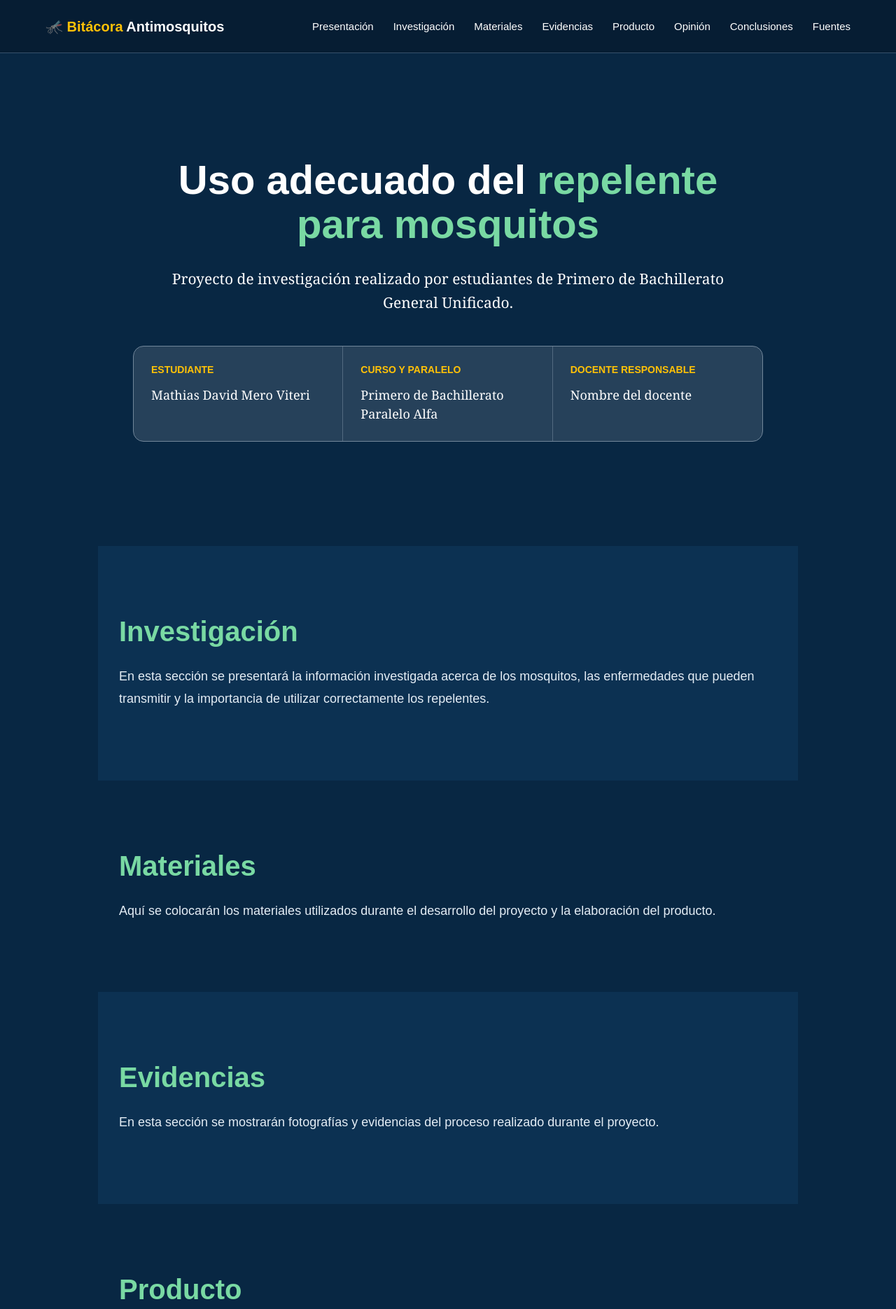
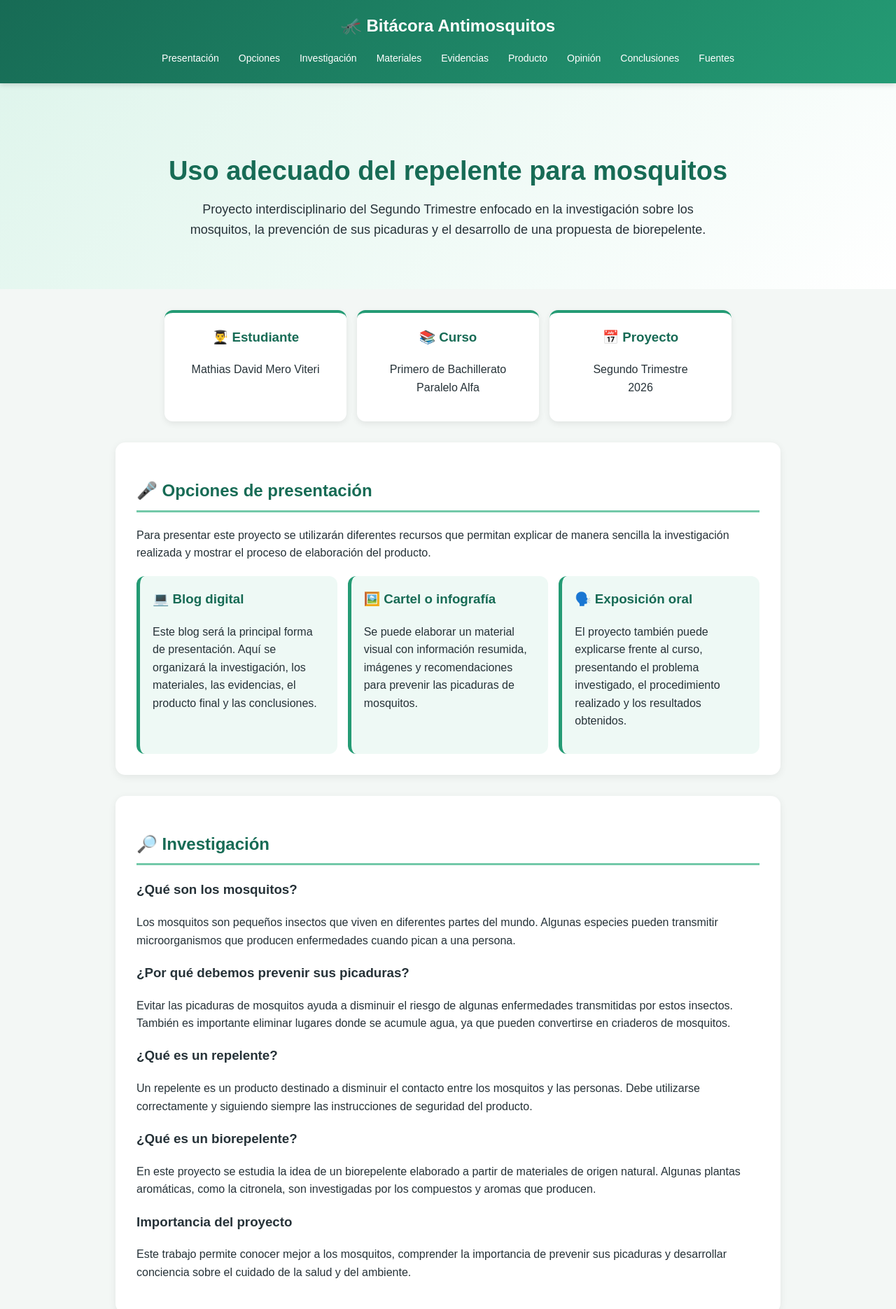
Before and after one commit to mathiasmero51-ux/mathiaspro321, a plain HTML site: page index.html in a window 1280 px wide. Shown: the top 1870 px of the page at 70% size. Drawn offline with Linux system fonts and the light colour scheme.

Commit message:
Update index.html

```diff
--- a/index.html
+++ b/index.html
@@ -4,289 +4,269 @@
   <meta charset="UTF-8">
   <meta name="viewport" content="width=device-width, initial-scale=1.0">
 
-    <title>Bitácora Antimosquitos</title>
+  <title>Bitácora Antimosquitos | Mathias Mero</title>
 
   <style>
-
     * {
-            margin: 0;
-            padding: 0;
       box-sizing: border-box;
-        }
-
-        html {
       scroll-behavior: smooth;
     }
 
     body {
+      margin: 0;
       font-family: Arial, Helvetica, sans-serif;
-            background: #082743;
-            color: white;
+      background: #f3f7f5;
+      color: #263238;
+      line-height: 1.6;
     }
 
-        /* MENU */
-
     header {
-            background: #061d33;
+      background: linear-gradient(135deg, #176b55, #249b74);
+      color: white;
+      padding: 18px 20px;
       position: sticky;
       top: 0;
       z-index: 1000;
-            border-bottom: 1px solid #36516b;
+      box-shadow: 0 2px 8px rgba(0,0,0,0.15);
+    }
+
+    header h2 {
+      margin: 0 0 10px;
+      text-align: center;
     }
 
     nav {
-            max-width: 1200px;
-            margin: auto;
-            min-height: 75px;
-
       display: flex;
-            align-items: center;
-            justify-content: space-between;
-
-            padding: 0 25px;
-        }
-
-        .logo {
-            font-size: 20px;
-            font-weight: bold;
-            color: white;
-        }
-
-        .logo span {
-            color: #ffc107;
-        }
-
-        nav ul {
-            display: flex;
-            list-style: none;
-            gap: 28px;
+      justify-content: center;
+      flex-wrap: wrap;
+      gap: 8px;
     }
 
     nav a {
       color: white;
       text-decoration: none;
-            font-size: 15px;
-            transition: 0.3s;
+      padding: 6px 10px;
+      border-radius: 6px;
+      font-size: 14px;
     }
 
     nav a:hover {
-            color: #ffc107;
+      background: rgba(255,255,255,0.18);
     }
 
-        /* PORTADA */
-
-        .inicio {
-            min-height: 88vh;
-
-            display: flex;
-            flex-direction: column;
-            align-items: center;
-            justify-content: center;
-
+    .hero {
       text-align: center;
-
       padding: 70px 20px;
+      background: linear-gradient(135deg, #dff5ec, #ffffff);
     }
 
-        .inicio h1 {
-            font-size: 58px;
-            max-width: 900px;
-            line-height: 1.1;
-            margin-bottom: 30px;
+    .hero h1 {
+      color: #176b55;
+      font-size: 38px;
+      margin-bottom: 10px;
     }
 
-        .inicio h1 span {
-            color: #79d9a3;
+    .hero p {
+      font-size: 18px;
+      max-width: 750px;
+      margin: auto;
     }
 
-        .subtitulo {
-            font-family: Georgia, serif;
-            font-size: 21px;
-            line-height: 1.6;
-            max-width: 800px;
-            margin-bottom: 45px;
-        }
-
-        /* TARJETA */
-
     .datos {
-            width: 90%;
-            max-width: 900px;
-
-            background: rgba(255,255,255,0.12);
-
-            border: 1px solid #71869a;
-            border-radius: 15px;
-
+      max-width: 850px;
+      margin: 30px auto;
       display: grid;
-            grid-template-columns: repeat(3, 1fr);
-
-            text-align: left;
-            overflow: hidden;
+      grid-template-columns: repeat(auto-fit, minmax(220px, 1fr));
+      gap: 15px;
+      padding: 0 20px;
     }
 
     .dato {
-            padding: 25px;
-            border-right: 1px solid #536b80;
-        }
-
-        .dato:last-child {
-            border-right: none;
+      background: white;
+      padding: 20px;
+      border-radius: 12px;
+      text-align: center;
+      box-shadow: 0 3px 10px rgba(0,0,0,0.08);
+      border-top: 4px solid #249b74;
     }
 
     .dato h3 {
-            color: #ffc107;
-            font-size: 14px;
-            margin-bottom: 15px;
+      color: #176b55;
+      margin-top: 0;
     }
 
-        .dato p {
-            font-family: Georgia, serif;
-            font-size: 18px;
-            line-height: 1.5;
+    section {
+      max-width: 950px;
+      margin: 30px auto;
+      padding: 30px;
+      background: white;
+      border-radius: 14px;
+      box-shadow: 0 3px 12px rgba(0,0,0,0.07);
     }
 
-        /* SECCIONES */
-
-        section.contenido {
-            max-width: 1000px;
-            margin: auto;
-            padding: 100px 30px;
+    section h2 {
+      color: #176b55;
+      border-bottom: 3px solid #73c9a9;
+      padding-bottom: 8px;
     }
 
-        section.contenido h2 {
-            font-size: 40px;
-            color: #79d9a3;
-            margin-bottom: 25px;
+    .tarjetas {
+      display: grid;
+      grid-template-columns: repeat(auto-fit, minmax(220px, 1fr));
+      gap: 15px;
+      margin-top: 20px;
     }
 
-        section.contenido p {
-            font-size: 18px;
-            line-height: 1.8;
-            color: #e4edf5;
+    .tarjeta {
+      background: #eef9f5;
+      border-radius: 12px;
+      padding: 18px;
+      border-left: 5px solid #249b74;
     }
 
-        .seccion-clara {
-            background: #0c3152;
+    .tarjeta h3 {
+      color: #176b55;
+      margin-top: 0;
+    }
+
+    ul {
+      padding-left: 25px;
+    }
+
+    li {
+      margin-bottom: 8px;
+    }
+
+    .aviso {
+      background: #fff8dc;
+      padding: 15px;
+      border-left: 5px solid #e6b800;
+      border-radius: 8px;
+      margin-top: 20px;
+    }
+
+    .evidencias {
+      display: grid;
+      grid-template-columns: repeat(auto-fit, minmax(200px, 1fr));
+      gap: 15px;
+    }
+
+    .evidencia {
+      background: #eef9f5;
+      padding: 35px 15px;
+      text-align: center;
+      border-radius: 10px;
+      border: 2px dashed #73c9a9;
     }
 
     footer {
-            background: #051a2d;
+      background: #176b55;
+      color: white;
       text-align: center;
-            padding: 35px;
-            color: #b8c5d1;
+      padding: 25px;
+      margin-top: 40px;
     }
 
-        /* CELULAR */
+    @media (max-width: 600px) {
+      .hero h1 {
+        font-size: 28px;
+      }
 
-        @media (max-width: 850px) {
-
-            nav {
-                flex-direction: column;
+      section {
+        margin: 15px;
         padding: 20px;
       }
-
-            nav ul {
-                flex-wrap: wrap;
-                justify-content: center;
-                margin-top: 20px;
-                gap: 15px;
     }
-
-            .inicio h1 {
-                font-size: 38px;
-            }
-
-            .datos {
-                grid-template-columns: 1fr;
-            }
-
-            .dato {
-                border-right: none;
-                border-bottom: 1px solid #536b80;
-            }
-
-        }
-
   </style>
 </head>
-
 
 <body>
 
 <header>
+  <h2>🦟 Bitácora Antimosquitos</h2>
 
   <nav>
-
-        <div class="logo">
-            🦟 <span>Bitácora</span> Antimosquitos
-        </div>
-
-        <ul>
-            <li><a href="#presentacion">Presentación</a></li>
-            <li><a href="#investigacion">Investigación</a></li>
-            <li><a href="#materiales">Materiales</a></li>
-            <li><a href="#evidencias">Evidencias</a></li>
-            <li><a href="#producto">Producto</a></li>
-            <li><a href="#opinion">Opinión</a></li>
-            <li><a href="#conclusiones">Conclusiones</a></li>
-            <li><a href="#fuentes">Fuentes</a></li>
-        </ul>
-
+    <a href="#presentacion">Presentación</a>
+    <a href="#opciones">Opciones</a>
+    <a href="#investigacion">Investigación</a>
+    <a href="#materiales">Materiales</a>
+    <a href="#evidencias">Evidencias</a>
+    <a href="#producto">Producto</a>
+    <a href="#opinion">Opinión</a>
+    <a href="#conclusiones">Conclusiones</a>
+    <a href="#fuentes">Fuentes</a>
   </nav>
-
 </header>
 
 
-<main>
+<div class="hero" id="presentacion">
+  <h1>Uso adecuado del repelente para mosquitos</h1>
 
-
-<section class="inicio" id="presentacion">
-
-    <h1>
-        Uso adecuado del
-        <span>repelente para mosquitos</span>
-    </h1>
-
-    <p class="subtitulo">
-        Proyecto de investigación realizado por estudiantes de
-        Primero de Bachillerato General Unificado.
+  <p>
+    Proyecto interdisciplinario del Segundo Trimestre enfocado en la
+    investigación sobre los mosquitos, la prevención de sus picaduras
+    y el desarrollo de una propuesta de biorepelente.
   </p>
+</div>
 
 
 <div class="datos">
 
   <div class="dato">
+    <h3>👨‍🎓 Estudiante</h3>
+    <p>Mathias David Mero Viteri</p>
+  </div>
 
-            <h3>ESTUDIANTE</h3>
+  <div class="dato">
+    <h3>📚 Curso</h3>
+    <p>Primero de Bachillerato<br>Paralelo Alfa</p>
+  </div>
 
-            <p>
-                Mathias David Mero Viteri
-            </p>
+  <div class="dato">
+    <h3>📅 Proyecto</h3>
+    <p>Segundo Trimestre<br>2026</p>
+  </div>
 
 </div>
 
 
-        <div class="dato">
+<section id="opciones">
 
-            <h3>CURSO Y PARALELO</h3>
+  <h2>🎤 Opciones de presentación</h2>
 
   <p>
-                Primero de Bachillerato<br>
-                Paralelo Alfa
+    Para presentar este proyecto se utilizarán diferentes recursos que
+    permitan explicar de manera sencilla la investigación realizada y
+    mostrar el proceso de elaboración del producto.
   </p>
 
+  <div class="tarjetas">
+
+    <div class="tarjeta">
+      <h3>💻 Blog digital</h3>
+      <p>
+        Este blog será la principal forma de presentación. Aquí se
+        organizará la investigación, los materiales, las evidencias,
+        el producto final y las conclusiones.
+      </p>
     </div>
 
+    <div class="tarjeta">
+      <h3>🖼️ Cartel o infografía</h3>
+      <p>
+        Se puede elaborar un material visual con información resumida,
+        imágenes y recomendaciones para prevenir las picaduras de
+        mosquitos.
+      </p>
+    </div>
 
-        <div class="dato">
-
-            <h3>DOCENTE RESPONSABLE</h3>
-
+    <div class="tarjeta">
+      <h3>🗣️ Exposición oral</h3>
       <p>
-                Nombre del docente
+        El proyecto también puede explicarse frente al curso,
+        presentando el problema investigado, el procedimiento realizado
+        y los resultados obtenidos.
       </p>
-
     </div>
 
   </div>
@@ -294,109 +274,214 @@
 </section>
 
 
+<section id="investigacion">
 
-<section class="contenido seccion-clara" id="investigacion">
+  <h2>🔎 Investigación</h2>
 
-    <h2>Investigación</h2>
+  <h3>¿Qué son los mosquitos?</h3>
 
   <p>
-        En esta sección se presentará la información investigada
-        acerca de los mosquitos, las enfermedades que pueden transmitir
-        y la importancia de utilizar correctamente los repelentes.
+    Los mosquitos son pequeños insectos que viven en diferentes partes
+    del mundo. Algunas especies pueden transmitir microorganismos que
+    producen enfermedades cuando pican a una persona.
+  </p>
+
+  <h3>¿Por qué debemos prevenir sus picaduras?</h3>
+
+  <p>
+    Evitar las picaduras de mosquitos ayuda a disminuir el riesgo de
+    algunas enfermedades transmitidas por estos insectos. También es
+    importante eliminar lugares donde se acumule agua, ya que pueden
+    convertirse en criaderos de mosquitos.
+  </p>
+
+  <h3>¿Qué es un repelente?</h3>
+
+  <p>
+    Un repelente es un producto destinado a disminuir el contacto entre
+    los mosquitos y las personas. Debe utilizarse correctamente y
+    siguiendo siempre las instrucciones de seguridad del producto.
+  </p>
+
+  <h3>¿Qué es un biorepelente?</h3>
+
+  <p>
+    En este proyecto se estudia la idea de un biorepelente elaborado a
+    partir de materiales de origen natural. Algunas plantas aromáticas,
+    como la citronela, son investigadas por los compuestos y aromas que
+    producen.
+  </p>
+
+  <h3>Importancia del proyecto</h3>
+
+  <p>
+    Este trabajo permite conocer mejor a los mosquitos, comprender la
+    importancia de prevenir sus picaduras y desarrollar conciencia sobre
+    el cuidado de la salud y del ambiente.
   </p>
 
 </section>
 
 
+<section id="materiales">
 
-<section class="contenido" id="materiales">
-
-    <h2>Materiales</h2>
+  <h2>🧪 Materiales</h2>
 
   <p>
-        Aquí se colocarán los materiales utilizados durante el desarrollo
-        del proyecto y la elaboración del producto.
+    Para desarrollar y presentar el proyecto se pueden utilizar los
+    siguientes materiales:
+  </p>
+
+  <ul>
+    <li>Envase pequeño con atomizador.</li>
+    <li>Recipiente limpio para preparar el producto escolar.</li>
+    <li>Materiales naturales seleccionados para el proyecto.</li>
+    <li>Citronela como elemento principal de investigación.</li>
+    <li>Agua, cuando corresponda al procedimiento indicado por el docente.</li>
+    <li>Etiqueta para identificar el producto.</li>
+    <li>Guantes para mantener la higiene durante el trabajo.</li>
+    <li>Cuaderno para registrar observaciones.</li>
+    <li>Celular o cámara para tomar fotografías de las evidencias.</li>
+    <li>Computadora para elaborar y actualizar este blog.</li>
+  </ul>
+
+  <div class="aviso">
+    <strong>Importante:</strong> el producto realizado forma parte de un
+    proyecto escolar. Cualquier preparación o aplicación sobre la piel
+    debe realizarse siguiendo las indicaciones del docente y con
+    supervisión de un adulto.
+  </div>
+
+</section>
+
+
+<section id="evidencias">
+
+  <h2>📸 Evidencias</h2>
+
+  <p>
+    En esta sección se colocarán fotografías que demuestren el desarrollo
+    del proyecto.
+  </p>
+
+  <div class="evidencias">
+
+    <div class="evidencia">
+      📷<br>
+      <strong>Evidencia 1</strong><br>
+      Recolección de materiales
+    </div>
+
+    <div class="evidencia">
+      📷<br>
+      <strong>Evidencia 2</strong><br>
+      Desarrollo del proyecto
+    </div>
+
+    <div class="evidencia">
+      📷<br>
+      <strong>Evidencia 3</strong><br>
+      Producto terminado
+    </div>
+
+  </div>
+
+</section>
+
+
+<section id="producto">
+
+  <h2>🌿 Producto</h2>
+
+  <p>
+    Como producto del proyecto se propone la presentación de un
+    biorepelente escolar relacionado con el estudio de alternativas de
+    origen natural frente a los mosquitos.
+  </p>
+
+  <p>
+    Además del producto físico, este blog funciona como una bitácora
+    digital en la que se registra la investigación, los materiales,
+    las evidencias y los conocimientos adquiridos durante el proyecto.
   </p>
 
 </section>
 
 
+<section id="opinion">
 
-<section class="contenido seccion-clara" id="evidencias">
-
-    <h2>Evidencias</h2>
+  <h2>💭 Opinión personal</h2>
 
   <p>
-        En esta sección se mostrarán fotografías y evidencias del proceso
-        realizado durante el proyecto.
+    Considero que este proyecto es importante porque me permitió aprender
+    más sobre los mosquitos y sobre algunas formas de prevenir sus
+    picaduras. También aprendí a investigar, organizar información y
+    utilizar herramientas digitales para presentar un trabajo escolar.
+  </p>
+
+  <p>
+    Me pareció interesante relacionar varias materias en un mismo
+    proyecto y crear una propuesta que pueda ayudar a informar a otras
+    personas.
   </p>
 
 </section>
 
 
+<section id="conclusiones">
 
-<section class="contenido" id="producto">
+  <h2>✅ Conclusiones</h2>
 
-    <h2>Producto</h2>
+  <ul>
+    <li>
+      Los mosquitos pueden representar un riesgo para la salud, por lo
+      que es importante prevenir sus picaduras.
+    </li>
 
-    <p>
-        Aquí se presentará el producto final elaborado como resultado
-        del proyecto de investigación.
-    </p>
+    <li>
+      Evitar acumulaciones de agua ayuda a reducir los lugares donde
+      pueden reproducirse los mosquitos.
+    </li>
+
+    <li>
+      Los repelentes deben utilizarse de forma adecuada y respetando sus
+      instrucciones de seguridad.
+    </li>
+
+    <li>
+      La investigación permitió conocer alternativas de origen natural
+      estudiadas para repeler insectos.
+    </li>
+
+    <li>
+      El uso de un blog facilita la organización y presentación de las
+      diferentes etapas de un proyecto escolar.
+    </li>
+  </ul>
 
 </section>
 
 
+<section id="fuentes">
 
-<section class="contenido seccion-clara" id="opinion">
+  <h2>📚 Fuentes de investigación</h2>
 
-    <h2>Opinión</h2>
+  <p>Para realizar la investigación se pueden consultar fuentes confiables como:</p>
 
-    <p>
-        En esta sección se incluirá una opinión personal acerca de la
-        importancia del proyecto y de lo aprendido durante su realización.
-    </p>
+  <ul>
+    <li>Organización Mundial de la Salud (OMS).</li>
+    <li>Organización Panamericana de la Salud (OPS).</li>
+    <li>Centros para el Control y la Prevención de Enfermedades (CDC).</li>
+    <li>Material educativo proporcionado por los docentes.</li>
+  </ul>
 
 </section>
 
 
-
-<section class="contenido" id="conclusiones">
-
-    <h2>Conclusiones</h2>
-
-    <p>
-        Aquí se escribirán las principales conclusiones obtenidas después
-        de realizar la investigación.
-    </p>
-
-</section>
-
-
-
-<section class="contenido seccion-clara" id="fuentes">
-
-    <h2>Fuentes</h2>
-
-    <p>
-        En esta sección se colocarán las páginas web, libros, artículos
-        y demás fuentes utilizadas para realizar la investigación.
-    </p>
-
-</section>
-
-
-</main>
-
-
 <footer>
-
-    <p>
-        © 2026 - Proyecto escolar | Mathias David Mero Viteri
-    </p>
-
+  <p>© 2026 - Proyecto Interdisciplinario</p>
+  <p><strong>Mathias David Mero Viteri | Primero Alfa</strong></p>
 </footer>
-
 
 </body>
 </html>
```
Lines whose indentation alone changed are shown as unchanged.
